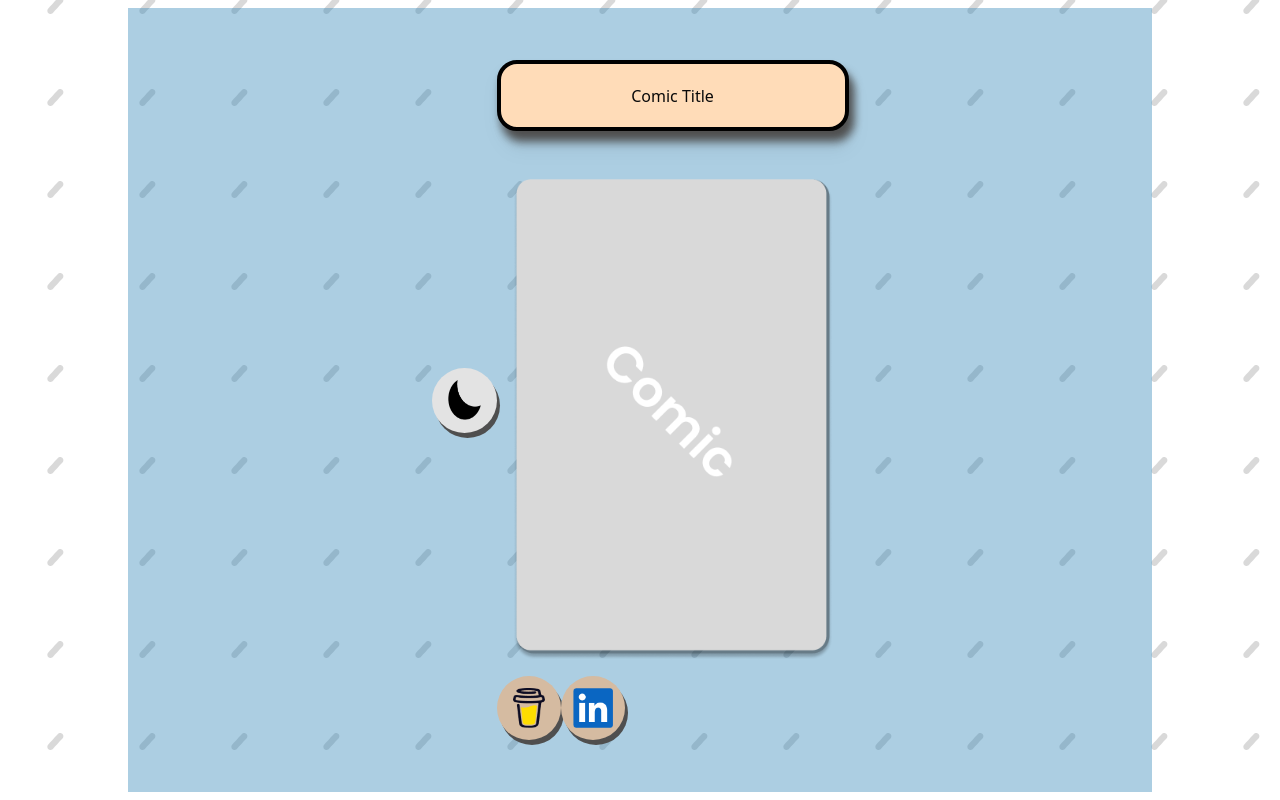
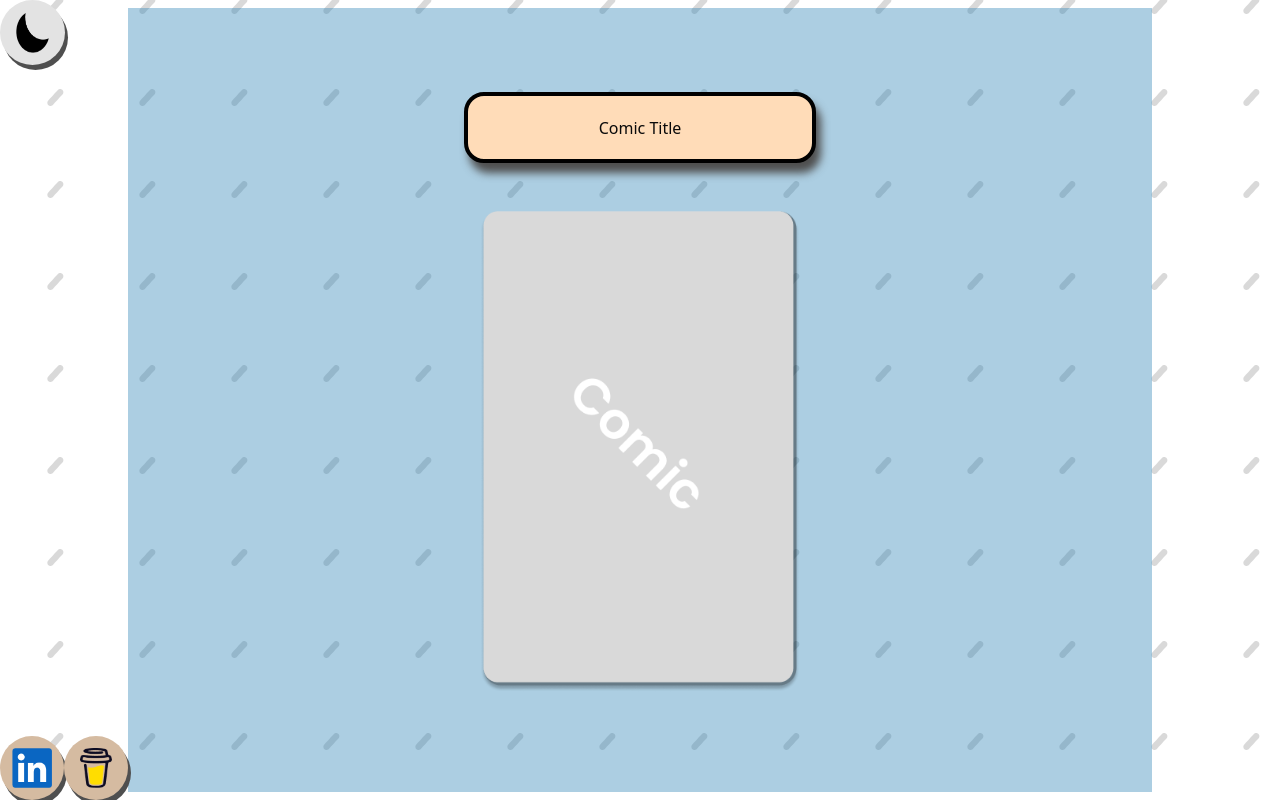
Before and after one commit to Marquis4484/page_turner, a Next.js app: page / in a window 1280 px wide. Built offline with nearby package versions, Linux system fonts and the light colour scheme.

Commit message:
updates to flexbox

```diff
--- a/app/page.tsx
+++ b/app/page.tsx
@@ -14,32 +14,35 @@
       id="frontpage"
       className="flex items-center justify-center bg-bannerImg h-screen"
     >
-      <div className="h-[98vh] w-[80vw] bg-[#2981b463] flex items-center justify-center">
-        <button
-          id="darkmode_button"
-          className="justify-start h-[65px] w-[65px] py-3 px-4 bg-[#E3E3E3] inset-shadow-xs rounded-full duration-200  hover:bg-[#cecece] active:bg-[#9a9a9a] shadow-[3px_5px_0px_#4f4f4f]  active:shadow-[0px_0px_0px_#4f4f4f] active:duration-100  active:translate-y-[2px] active:translate-x-[2px] "
-        >
-          <Image src={Darkmode} alt="Darkmode" className="h-10 w-10" />
-        </button>
-        <div className="flex flex-col">
-          <div className="flex flex-col items-center">
-            <div className="w-[352px] h-[71px] flex items-center justify-center bg-primary rounded-[20px] border-4 border-black drop-shadow-lg  mb-12 shadow-[5px_10px_8px_#4f4f4f]">
-              Comic Title
-            </div>
-            <Link href="/comic">
-              <Image src={Comic} alt="Comic" className="w-[20rem] mb-4" />
-            </Link>
-          </div>
+      {" "}
+      {/*positioning for box in center of screen*/}
+      <div className="flex justify-center items-center h-[98vh] w-[80vw] bg-[#2981b463]">
+        <div className="absolute left-0 top-0 bottom-0 flex flex-col justify-between">
+          <button
+            id="darkmode_button"
+            className="h-[65px] w-[65px] py-3 px-4 bg-[#E3E3E3] inset-shadow-xs rounded-full duration-200  hover:bg-[#cecece] active:bg-[#9a9a9a] shadow-[3px_5px_0px_#4f4f4f]  active:shadow-[0px_0px_0px_#4f4f4f] active:duration-100  active:translate-y-[2px] active:translate-x-[2px] "
+          >
+            <Image src={Darkmode} alt="Darkmode" className="h-10 w-10" />
+          </button>
 
-          <div id="social_links" className="flex ">
+          <div className="flex w-[80vw]">
+            <button className="bg-[#D5BBA1] p-3 rounded-full duration-200 hover:bg-[#b7a08a] shadow-[3px_5px_0px_#4f4f4f]  active:shadow-[0px_0px_0px_#4f4f4f] active:duration-100  active:translate-y-[2px] active:translate-x-[2px]">
+              <Image src={LinkedIn} alt="Darkmode" className="h-10 w-10" />
+            </button>
             <button className="bg-[#D5BBA1] py-3 px-4 rounded-full duration-200 hover:bg-[#b7a08a] shadow-[3px_5px_0px_#4f4f4f]  active:shadow-[0px_0px_0px_#4f4f4f] active:duration-100  active:translate-y-[2px] active:translate-x-[2px] ">
               <Image src={Coffee} alt="Darkmode" className="  h-10 w-8" />
               {/* #a38f7b */}
             </button>
-            <button className="bg-[#D5BBA1] p-3 rounded-full duration-200 hover:bg-[#b7a08a] shadow-[3px_5px_0px_#4f4f4f]  active:shadow-[0px_0px_0px_#4f4f4f] active:duration-100  active:translate-y-[2px] active:translate-x-[2px]">
-              <Image src={LinkedIn} alt="Darkmode" className="h-10 w-10" />
-            </button>
           </div>
+        </div>
+
+        <div className="flex flex-col items-center justify-center">
+          <div className="w-[352px] h-[71px] flex items-center justify-center bg-primary rounded-[20px] border-4 border-black  mb-12 shadow-[5px_10px_8px_#4f4f4f]">
+            Comic Title
+          </div>
+          <Link href="/comic">
+            <Image src={Comic} alt="Comic" className="w-[20rem] mb-4" />
+          </Link>
         </div>
       </div>
     </div>
```
